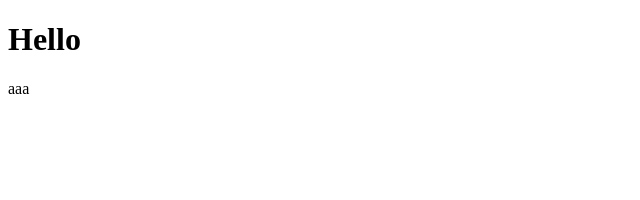
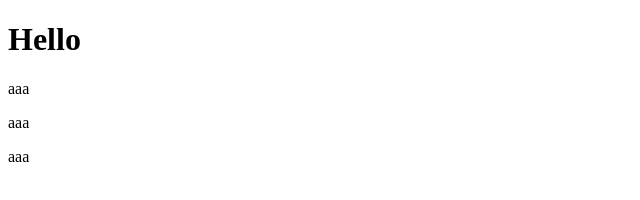
Before and after one commit to dmitryberesten/experiments, a plain HTML site: page index.html in a window 1280 px wide. Shown: the full height of the page, 0-640 px from the left. Drawn offline with Linux system fonts and the light colour scheme.

Commit message:
параграф

```diff
--- a/index.html
+++ b/index.html
@@ -9,5 +9,7 @@
 <body>
     <h1>Hello</h1>
     <p>aaa</p>
+    <p>aaa</p>
+    <p>aaa</p>
 </body>
 </html>
```
